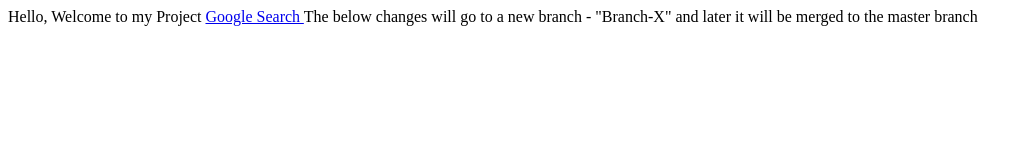
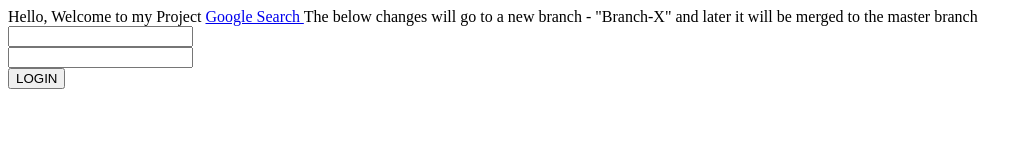
Before and after one commit to mynamesahu/MyTestRepository_SingleOwner, a plain HTML site: page DynamicWebProject/WebContent/index.html in a window 1280 px wide. Shown: the whole page, without its empty margins (0-1033 px from the left). Drawn offline with Linux system fonts and the light colour scheme.

Commit message:
added a form for user input

```diff
--- a/DynamicWebProject/WebContent/index.html
+++ b/DynamicWebProject/WebContent/index.html
@@ -12,6 +12,16 @@
 			The below changes will go to a new branch - "Branch-X"
 			and later it will be merged to the master branch
 
+			<form action="logn">
+
+				<input type=text name="userName">
+				<br>
+				<input type=text name="userPassword">
+				<br>
+				<input type=submit value="LOGIN">
+
+			</form>
+
 
 </body>
 </html>
```
